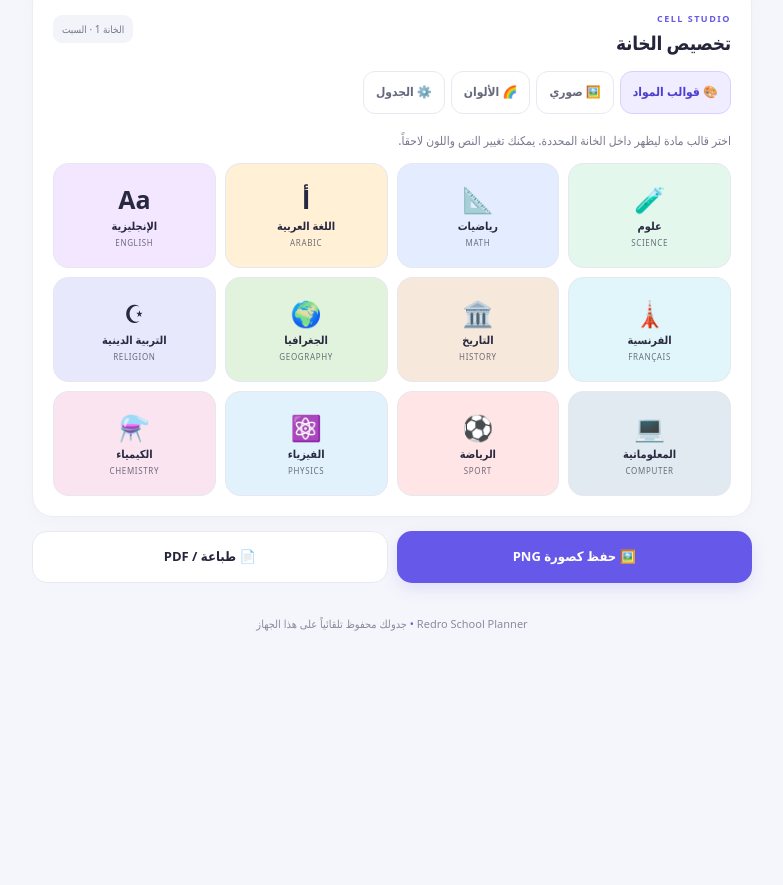
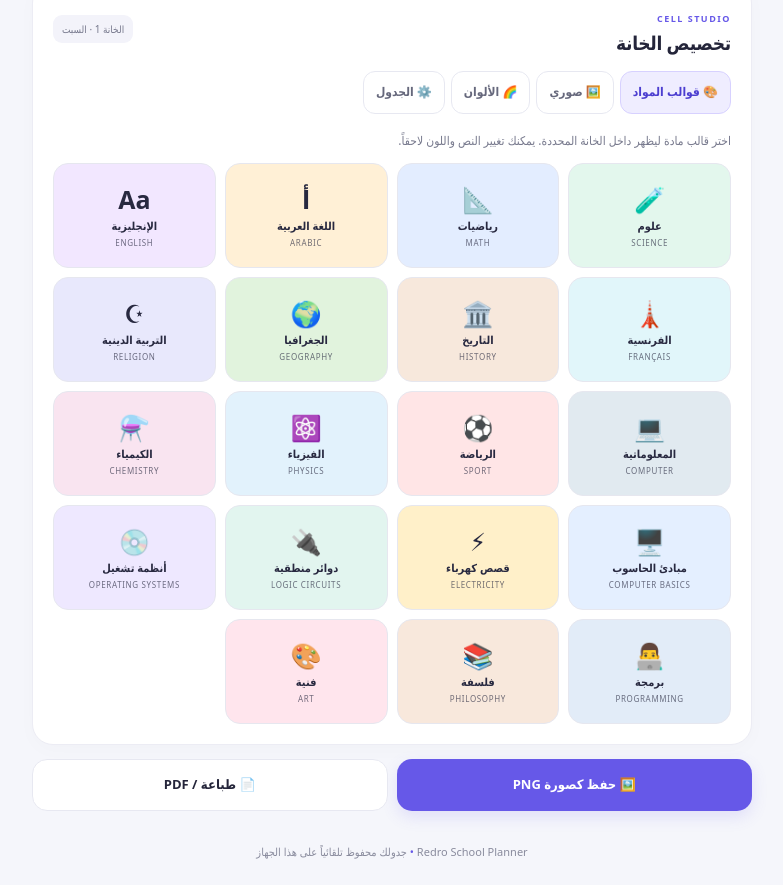
Before and after one commit to mhamedshasho/redro-school-planner, a website: page index.html in a window 1280 px wide. Shown: the part 1285-2170 px from the top of the page, without its empty margins (248-1031 px from the left). Before the commit the page ends 1942 px from the top, so only its background shows below. Drawn offline with Linux system fonts and the light colour scheme.

Commit message:
Add seven new subject templates

```diff
--- a/index.html
+++ b/index.html
@@ -26,6 +26,13 @@
 <button class="subject-template sport" data-subject="sport"><span class="subject-art">⚽</span><strong>الرياضة</strong><small>SPORT</small></button>
 <button class="subject-template physics" data-subject="physics"><span class="subject-art">⚛️</span><strong>الفيزياء</strong><small>PHYSICS</small></button>
 <button class="subject-template chemistry" data-subject="chemistry"><span class="subject-art">⚗️</span><strong>الكيمياء</strong><small>CHEMISTRY</small></button>
+<button class="subject-template basics" data-subject="basics" style="background:#e4efff"><span class="subject-art">🖥️</span><strong>مبادئ الحاسوب</strong><small>COMPUTER BASICS</small></button>
+<button class="subject-template electricity" data-subject="electricity" style="background:#fff0c9"><span class="subject-art">⚡</span><strong>قصص كهرباء</strong><small>ELECTRICITY</small></button>
+<button class="subject-template logic" data-subject="logic" style="background:#e2f5ef"><span class="subject-art">🔌</span><strong>دوائر منطقية</strong><small>LOGIC CIRCUITS</small></button>
+<button class="subject-template os" data-subject="os" style="background:#eee8ff"><span class="subject-art">💿</span><strong>أنظمة تشغيل</strong><small>OPERATING SYSTEMS</small></button>
+<button class="subject-template programming" data-subject="programming" style="background:#e2ecf8"><span class="subject-art">👨‍💻</span><strong>برمجة</strong><small>PROGRAMMING</small></button>
+<button class="subject-template philosophy" data-subject="philosophy" style="background:#f8e8dc"><span class="subject-art">📚</span><strong>فلسفة</strong><small>PHILOSOPHY</small></button>
+<button class="subject-template art" data-subject="art" style="background:#ffe5ed"><span class="subject-art">🎨</span><strong>فنية</strong><small>ART</small></button>
 </div></div>
 <div class="tab-panel" id="tab-image"><p class="helper">أضف صورة من هاتفك للخانة المحددة، ثم حرّكها أو كبّرها من الأزرار.</p><input type="file" id="imageInput" accept="image/*" hidden><button id="chooseImage" class="wide-action">＋ اختيار صورة من الهاتف</button><div class="image-tools"><button id="moveLeft" aria-label="تحريك لليسار">←</button><button id="moveUp" aria-label="تحريك للأعلى">↑</button><button id="moveDown" aria-label="تحريك للأسفل">↓</button><button id="moveRight" aria-label="تحريك لليمين">→</button><button id="zoomOut" aria-label="تصغير الصورة">−</button><button id="zoomIn" aria-label="تكبير الصورة">＋</button></div><button id="removeImage" class="danger-action">إزالة صورة الخانة</button></div>
 <div class="tab-panel" id="tab-color"><p class="helper">لون الخلفية للخانة المحددة فقط، مو لكل الجدول.</p><div class="swatches" id="swatches"><button data-color="#ffffff" style="--swatch:#ffffff" aria-label="أبيض"></button><button data-color="#fff1cf" style="--swatch:#fff1cf" aria-label="كريمي"></button><button data-color="#dff5e8" style="--swatch:#dff5e8" aria-label="أخضر فاتح"></button><button data-color="#dcecff" style="--swatch:#dcecff" aria-label="أزرق فاتح"></button><button data-color="#f4e1ff" style="--swatch:#f4e1ff" aria-label="بنفسجي فاتح"></button><button data-color="#ffe1e5" style="--swatch:#ffe1e5" aria-label="وردي"></button><button data-color="#ffe9d5" style="--swatch:#ffe9d5" aria-label="برتقالي فاتح"></button><button data-color="#e8e9ee" style="--swatch:#e8e9ee" aria-label="رمادي"></button><label class="custom-color">لون مخصص<input type="color" id="cellColor" value="#dcecff"></label></div><button id="clearCellStyle" class="quiet-btn">إزالة لون وقالب الخانة</button></div>
```
